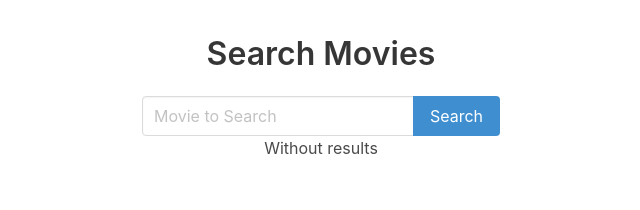
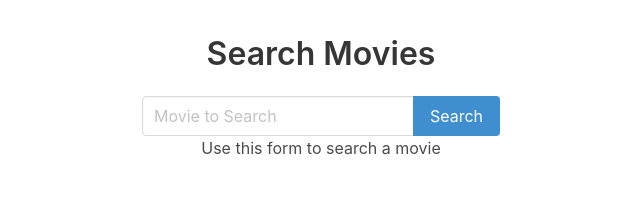
Before and after one commit to unla-investigacion-desarrollo/test-react, a React (Create React App) app: page / in a window 1280 px wide. Shown: the top 210 px of the page, without its empty margins (319-959 px from the left). Built offline with nearby package versions, Linux system fonts and the light colour scheme.

Commit message:
fixes-on-search

```diff
--- a/src/App.js
+++ b/src/App.js
@@ -8,10 +8,16 @@ import 'bulma/css/bulma.css'
 
 class App extends Component {
   // recordar StrictMode
-  state = { results: [] }
+  state = { usedSearch: false, results: [] }
 
   _handleResuts = (results) => {
-    this.setState({ results })
+    this.setState({ results, usedSearch: true })
+  }
+
+  _renderResults(results) {
+    return results.length === 0
+      ? <p>Without results :/</p>
+      : <MoviesList movies={results}/>
   }
 
   render(){
@@ -22,9 +28,9 @@ class App extends Component {
           <div className="search-form-wrapper">
             <SearchForm onResults={this._handleResuts} />
           </div>
-          {this.state.results.length === 0
-            ? <p>Without results</p>
-            : <MoviesList movies={this.state.results}/>
+          {this.state.usedSearch
+            ? this._renderResults(this.state.results)
+            : <p>Use this form to search a movie</p>
           }
       </div>
     );
--- a/src/components/SearchForm.js
+++ b/src/components/SearchForm.js
@@ -18,8 +18,8 @@ export class SearchForm extends Component {
     fetch(`http://www.omdbapi.com/?i=${I_API_KEY}&apikey=${API_KEY}&s=${inputMovie}`)
       .then(res => res.json())
       .then(results => {
-        const { Search, totalResults } = results
-        console.log({ Search, totalResults })
+        // default value [] if we have not results
+        const { Search = [] } = results
         this.props.onResults(Search)
       })
   }
```
